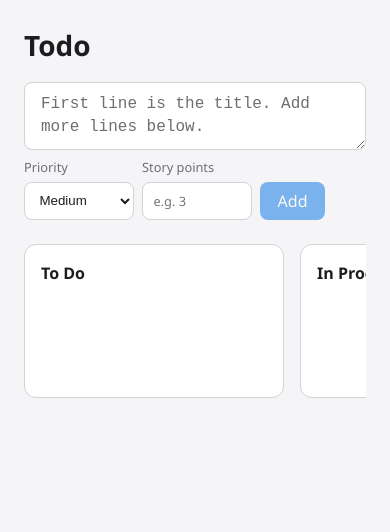
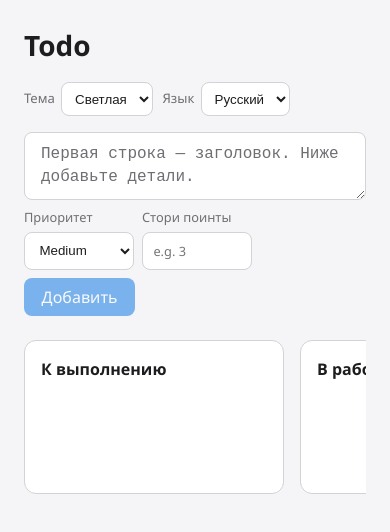
Before and after one commit to shubich/todo, a React (Vite) app: page / in a window 390 px wide. Shown: the top 532 px of the page. Built offline with nearby package versions, Linux system fonts and the light colour scheme.

Commit message:
Implement theme and language selection: add UI for theme and language preferences in the header, enhance responsiveness, and update task management components to support localized text.

```diff
--- a/src/App.css
+++ b/src/App.css
@@ -8,11 +8,43 @@
   margin: 0 auto 1.5rem;
 }
 
+.app__header-top {
+  display: flex;
+  align-items: center;
+  justify-content: space-between;
+  gap: 1rem;
+  margin-bottom: 1rem;
+}
+
 .app__title {
-  margin: 0 0 1rem;
+  margin: 0;
   font-size: 1.75rem;
   font-weight: 700;
   color: var(--text);
+}
+
+.app__controls {
+  display: flex;
+  align-items: center;
+  gap: 0.6rem;
+  flex-wrap: wrap;
+}
+
+.app__control {
+  display: flex;
+  align-items: center;
+  gap: 0.4rem;
+  font-size: 0.82rem;
+  color: var(--text-muted);
+}
+
+.app__control-select {
+  height: 34px;
+  border: 1px solid var(--input-border);
+  border-radius: 8px;
+  background: var(--input-bg);
+  color: var(--text);
+  padding: 0 0.55rem;
 }
 
 .app__dashboard {
@@ -41,3 +73,10 @@
 .app__dashboard::-webkit-scrollbar-thumb:hover {
   background: var(--scrollbar-thumb-hover);
 }
+
+@media (max-width: 680px) {
+  .app__header-top {
+    flex-direction: column;
+    align-items: flex-start;
+  }
+}
--- a/src/App.tsx
+++ b/src/App.tsx
@@ -6,6 +6,80 @@ import { AddTaskForm } from './components/AddTaskForm';
 import { Column } from './components/Column';
 import { TaskDetail } from './components/TaskDetail';
 import './App.css';
+
+type Theme = 'light' | 'dark';
+type Language = 'ru' | 'en';
+
+const UI_TEXT = {
+  ru: {
+    appTitle: 'Todo',
+    themeLabel: 'Тема',
+    languageLabel: 'Язык',
+    themeLight: 'Светлая',
+    themeDark: 'Темная',
+    languageRu: 'Русский',
+    languageEn: 'English',
+    columns: {
+      todo: 'К выполнению',
+      'in-progress': 'В работе',
+      done: 'Готово',
+      failed: 'Провалено',
+    } as Record<ColumnId, string>,
+    addForm: {
+      placeholder: 'Первая строка — заголовок. Ниже добавьте детали.',
+      priority: 'Приоритет',
+      storyPoints: 'Стори поинты',
+      add: 'Добавить',
+    },
+    detail: {
+      done: 'Готово',
+      edit: 'Редактировать',
+      save: 'Сохранить',
+      delete: 'Удалить',
+      formatting: 'Форматирование',
+      checklist: 'Чек-лист: ',
+      bullets: 'Пункты: ',
+      numbers: 'Нумерация: ',
+      contentPlaceholder: 'Первая строка — заголовок. Ниже добавьте детали.',
+      priority: 'Приоритет',
+      storyPoints: 'Стори поинты',
+    },
+  },
+  en: {
+    appTitle: 'Todo',
+    themeLabel: 'Theme',
+    languageLabel: 'Language',
+    themeLight: 'Light',
+    themeDark: 'Dark',
+    languageRu: 'Russian',
+    languageEn: 'English',
+    columns: {
+      todo: 'To Do',
+      'in-progress': 'In Progress',
+      done: 'Done',
+      failed: 'Failed',
+    } as Record<ColumnId, string>,
+    addForm: {
+      placeholder: 'First line is the title. Add more details below.',
+      priority: 'Priority',
+      storyPoints: 'Story points',
+      add: 'Add',
+    },
+    detail: {
+      done: 'Done',
+      edit: 'Edit',
+      save: 'Save',
+      delete: 'Delete',
+      formatting: 'Formatting',
+      checklist: 'Checklists: ',
+      bullets: 'Bullets: ',
+      numbers: 'Numbers: ',
+      contentPlaceholder: 'First line is the title. Add more details below.',
+      priority: 'Priority',
+      storyPoints: 'Story points',
+    },
+  },
+};
 
 function createTask(
   content: string,
@@ -27,10 +101,25 @@ function createTask(
 
 function App() {
   const [tasks, setTasks] = useState<Task[]>(() => loadTasks());
+  const [theme, setTheme] = useState<Theme>(() => {
+    const saved = localStorage.getItem('todo-theme');
+    return saved === 'dark' || saved === 'light' ? saved : 'light';
+  });
+  const [language, setLanguage] = useState<Language>(() => {
+    const saved = localStorage.getItem('todo-language');
+    return saved === 'en' || saved === 'ru' ? saved : 'ru';
+  });
 
   useEffect(() => {
     saveTasks(tasks);
   }, [tasks]);
+  useEffect(() => {
+    document.documentElement.setAttribute('data-theme', theme);
+    localStorage.setItem('todo-theme', theme);
+  }, [theme]);
+  useEffect(() => {
+    localStorage.setItem('todo-language', language);
+  }, [language]);
   const [draggingTaskId, setDraggingTaskId] = useState<string | null>(null);
   const [dropTargetColumnId, setDropTargetColumnId] = useState<ColumnId | null>(null);
   const [selectedTask, setSelectedTask] = useState<Task | null>(null);
@@ -106,19 +195,46 @@ function App() {
   const selectedTaskCurrent = selectedTask
     ? tasks.find((t) => t.id === selectedTask.id) ?? selectedTask
     : null;
+  const t = UI_TEXT[language];
 
   return (
     <div className="app" onDragEnd={handleDragEnd}>
       <header className="app__header">
-        <h1 className="app__title">Todo</h1>
-        <AddTaskForm onAdd={addTask} />
+        <div className="app__header-top">
+          <h1 className="app__title">{t.appTitle}</h1>
+          <div className="app__controls">
+            <label className="app__control">
+              {t.themeLabel}
+              <select
+                className="app__control-select"
+                value={theme}
+                onChange={(e) => setTheme(e.target.value as Theme)}
+              >
+                <option value="light">{t.themeLight}</option>
+                <option value="dark">{t.themeDark}</option>
+              </select>
+            </label>
+            <label className="app__control">
+              {t.languageLabel}
+              <select
+                className="app__control-select"
+                value={language}
+                onChange={(e) => setLanguage(e.target.value as Language)}
+              >
+                <option value="ru">{t.languageRu}</option>
+                <option value="en">{t.languageEn}</option>
+              </select>
+            </label>
+          </div>
+        </div>
+        <AddTaskForm onAdd={addTask} labels={t.addForm} />
       </header>
       <div className="app__dashboard">
-        {COLUMNS.map(({ id, label }) => (
+        {COLUMNS.map(({ id }) => (
           <Column
             key={id}
             columnId={id}
-            title={label}
+            title={t.columns[id]}
             tasks={tasks.filter((t) => t.columnId === id)}
             draggingTaskId={draggingTaskId}
             onDragStart={handleDragStart}
@@ -136,6 +252,7 @@ function App() {
           onClose={() => setSelectedTask(null)}
           onUpdate={updateTask}
           onDelete={deleteTask}
+          labels={t.detail}
         />
       )}
     </div>
--- a/src/components/AddTaskForm.tsx
+++ b/src/components/AddTaskForm.tsx
@@ -4,9 +4,15 @@ import './AddTaskForm.css';
 
 interface AddTaskFormProps {
   onAdd: (content: string, priority: Priority, storyPoints: number | null) => void;
+  labels: {
+    placeholder: string;
+    priority: string;
+    storyPoints: string;
+    add: string;
+  };
 }
 
-export function AddTaskForm({ onAdd }: AddTaskFormProps) {
+export function AddTaskForm({ onAdd, labels }: AddTaskFormProps) {
   const [content, setContent] = useState('');
   const [priority, setPriority] = useState<Priority>('medium');
   const [storyPoints, setStoryPoints] = useState<string>('');
@@ -34,7 +40,7 @@ export function AddTaskForm({ onAdd }: AddTaskFormProps) {
     <form className="add-task-form" onSubmit={handleSubmit}>
       <textarea
         className="add-task-form__input add-task-form__textarea"
-        placeholder="First line is the title. Add more lines below."
+        placeholder={labels.placeholder}
         value={content}
         onChange={(e) => setContent(e.target.value)}
         onKeyDown={(e) => {
@@ -48,7 +54,7 @@ export function AddTaskForm({ onAdd }: AddTaskFormProps) {
       />
       <div className="add-task-form__controls">
         <label className="add-task-form__priority-label">
-          Priority
+          {labels.priority}
           <select
             className="add-task-form__priority"
             value={priority}
@@ -63,7 +69,7 @@ export function AddTaskForm({ onAdd }: AddTaskFormProps) {
           </select>
         </label>
         <label className="add-task-form__priority-label">
-          Story points
+          {labels.storyPoints}
           <input
             type="number"
             min={0}
@@ -76,7 +82,7 @@ export function AddTaskForm({ onAdd }: AddTaskFormProps) {
           />
         </label>
         <button type="submit" className="add-task-form__submit" disabled={!content.trim()}>
-          Add
+          {labels.add}
         </button>
       </div>
     </form>
--- a/src/components/TaskDetail.tsx
+++ b/src/components/TaskDetail.tsx
@@ -11,9 +11,22 @@ interface TaskDetailProps {
     updates: { content?: string; priority?: Priority; storyPoints?: number | null }
   ) => void;
   onDelete: (taskId: string) => void;
+  labels: {
+    done: string;
+    edit: string;
+    save: string;
+    delete: string;
+    formatting: string;
+    checklist: string;
+    bullets: string;
+    numbers: string;
+    contentPlaceholder: string;
+    priority: string;
+    storyPoints: string;
+  };
 }
 
-export function TaskDetail({ task, onClose, onUpdate, onDelete }: TaskDetailProps) {
+export function TaskDetail({ task, onClose, onUpdate, onDelete, labels }: TaskDetailProps) {
   const [isEditing, setIsEditing] = useState(false);
   const [editContent, setEditContent] = useState(task.content);
   const [editPriority, setEditPriority] = useState<Priority>(task.priority);
@@ -87,7 +100,7 @@ export function TaskDetail({ task, onClose, onUpdate, onDelete }: TaskDetailProp
             onClick={onClose}
             aria-label="Close"
           >
-            Done
+            {labels.done}
           </button>
           <div className="task-detail__actions">
             <button
@@ -95,7 +108,7 @@ export function TaskDetail({ task, onClose, onUpdate, onDelete }: TaskDetailProp
               className="task-detail__action"
               onClick={() => (isEditing ? handleSave() : setIsEditing(true))}
             >
-              {isEditing ? 'Save' : 'Edit'}
+              {isEditing ? labels.save : labels.edit}
             </button>
             <button
               type="button"
@@ -106,7 +119,7 @@ export function TaskDetail({ task, onClose, onUpdate, onDelete }: TaskDetailProp
               }}
               aria-label="Delete task"
             >
-              Delete
+              {labels.delete}
             </button>
           </div>
         </div>
@@ -114,17 +127,17 @@ export function TaskDetail({ task, onClose, onUpdate, onDelete }: TaskDetailProp
           {isEditing ? (
             <>
               <div className="task-detail__instructions">
-                <p className="task-detail__instructions-title">Formatting</p>
+                <p className="task-detail__instructions-title">{labels.formatting}</p>
                 <ul className="task-detail__instructions-list">
                   <li><strong>**bold**</strong> <em>*italic*</em> <u>__underline__</u> <del>~~strikethrough~~</del></li>
-                  <li>Checklists: <code>- [ ]</code> unchecked, <code>- [x]</code> checked</li>
-                  <li>Bullets: <code>- item</code> or <code>* item</code></li>
-                  <li>Numbers: <code>1. item</code> or <code>1) item</code></li>
+                  <li>{labels.checklist}<code>- [ ]</code>, <code>- [x]</code></li>
+                  <li>{labels.bullets}<code>- item</code>, <code>* item</code></li>
+                  <li>{labels.numbers}<code>1. item</code>, <code>1) item</code></li>
                 </ul>
               </div>
               <div className="task-detail__edit-meta">
                 <label className="task-detail__priority-label">
-                  Priority
+                  {labels.priority}
                   <select
                     className="task-detail__priority"
                     value={editPriority}
@@ -138,7 +151,7 @@ export function TaskDetail({ task, onClose, onUpdate, onDelete }: TaskDetailProp
                   </select>
                 </label>
                 <label className="task-detail__priority-label">
-                  Story points
+                  {labels.storyPoints}
                   <input
                     type="number"
                     min={0}
@@ -155,7 +168,7 @@ export function TaskDetail({ task, onClose, onUpdate, onDelete }: TaskDetailProp
                 className="task-detail__textarea"
                 value={editContent}
                 onChange={(e) => setEditContent(e.target.value)}
-                placeholder="First line is the title. Add more lines below."
+                placeholder={labels.contentPlaceholder}
                 autoFocus
                 rows={12}
               />
--- a/src/index.css
+++ b/src/index.css
@@ -28,8 +28,7 @@
   --scrollbar-thumb-hover: #aeaeb2;
 }
 
-@media (prefers-color-scheme: dark) {
-  :root {
+[data-theme='dark'] {
   --bg: #1d1d1f;
   --text: #f5f5f7;
   --text-muted: #86868b;
@@ -47,7 +46,6 @@
   --scrollbar-track: #424245;
   --scrollbar-thumb: #636366;
   --scrollbar-thumb-hover: #78787b;
-  }
 }
 
 *,
```
Lines whose indentation alone changed are shown as unchanged.
